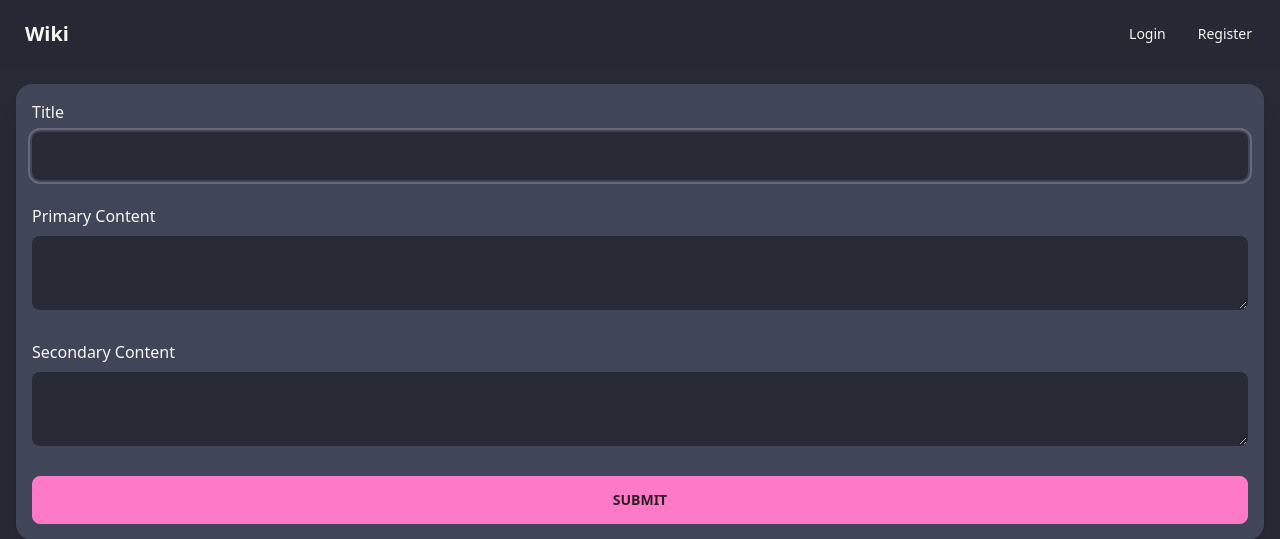
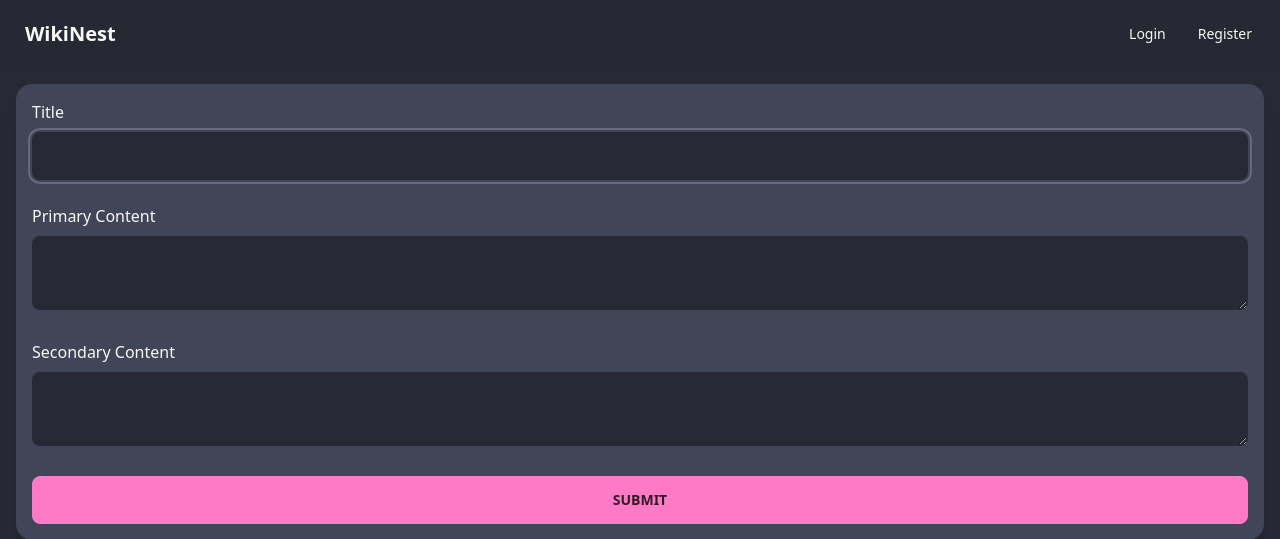
Before and after one commit to wggb/wiki-website, a Flask app: page /dashboard in a window 1280 px wide. Shown: the top 539 px of the page. Run offline with Flask 3, Linux system fonts and the light colour scheme; style sheets or scripts are compiled from the project's sources; parts of the project's set-up code (start-up, migrations or seed data) failed here and were passed over; some libraries are stand-ins or nearby versions.

Commit message:
Change website name

```diff
--- a/templates/layout.html
+++ b/templates/layout.html
@@ -2,7 +2,7 @@
 
 <html lang="en">
   <head>
-    <title>Wiki - {% block title %}{% endblock %}</title>
+    <title>WikiNest - {% block title %}{% endblock %}</title>
 
     <link
       rel="stylesheet"
@@ -21,7 +21,7 @@
       class="fixed navbar bg-base-100 bg-opacity-60 backdrop-blur transition-shadow z-50"
     >
       <div class="flex-1">
-        <a class="btn btn-ghost normal-case text-xl" href="/">Wiki</a>
+        <a class="btn btn-ghost normal-case text-xl" href="/">WikiNest</a>
       </div>
       <div class="flex-none">
         <ul class="menu menu-horizontal px-1">
```
